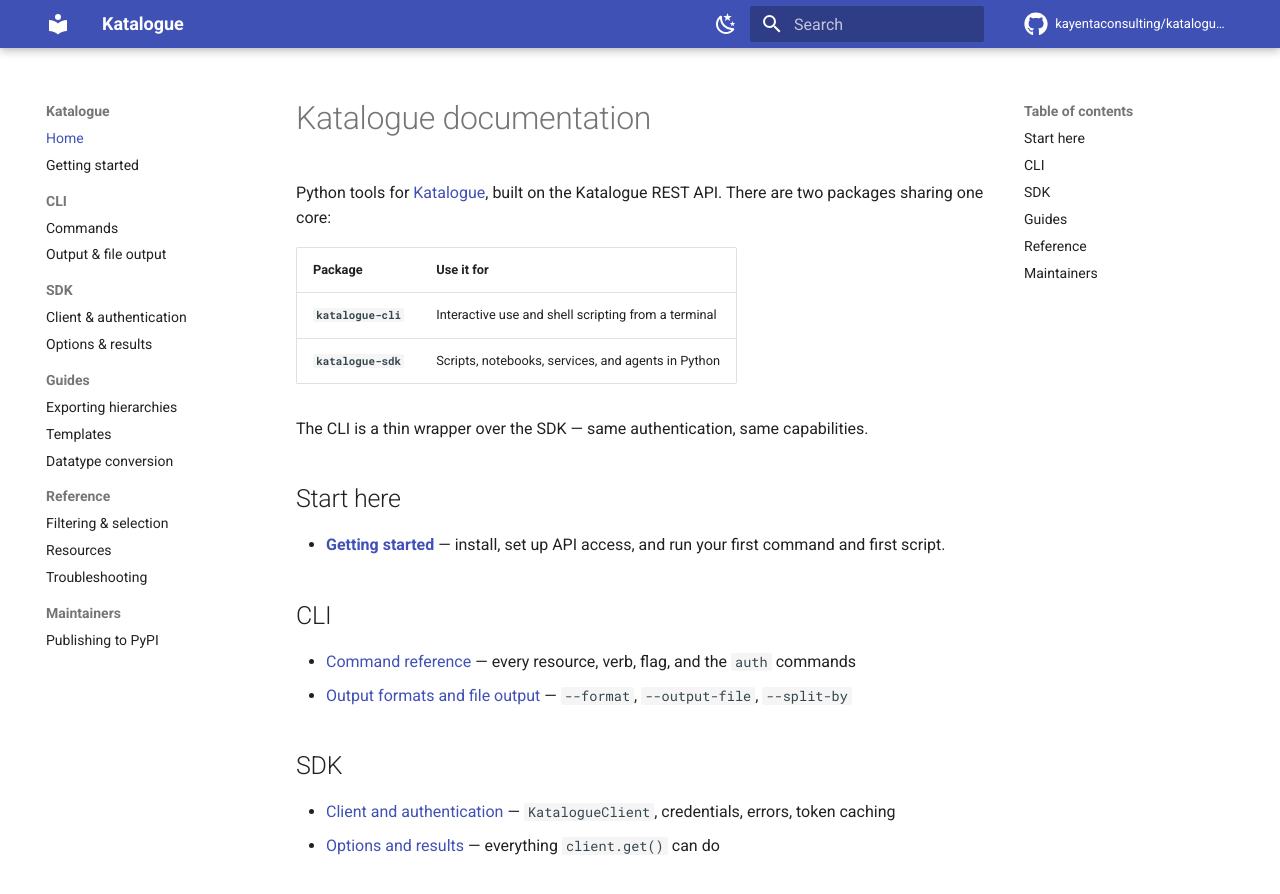
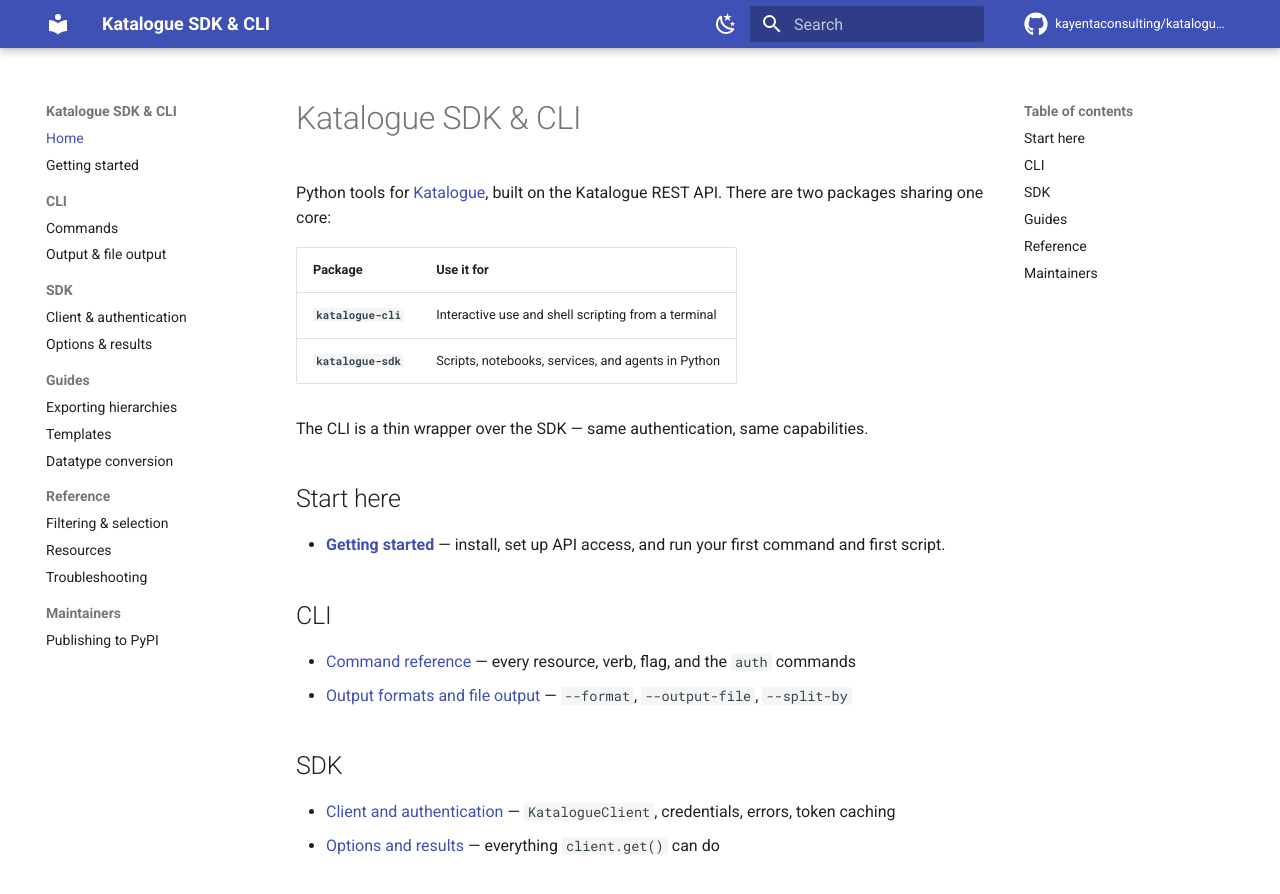
Before and after one commit to kayentaconsulting/katalogue-python, an MkDocs documentation site: the page built from docs/index.md, in a window 1280 px wide and 900 px high. Shown: the top 894 px of the window. Built offline with MkDocs 1.6.1 and Material for MkDocs 9.7.7, drawn with Linux system fonts in a browser that asks for light colours; comment, search, counter and statistics services are not loaded.

Commit message:
chore: rename docs site to "Katalogue SDK & CLI" (#92)
Co-authored-by: Claude Sonnet 4.6 <noreply@anthropic.com>

```diff
--- a/docs/index.md
+++ b/docs/index.md
@@ -1,4 +1,4 @@
-# Katalogue documentation
+# Katalogue SDK & CLI
 
 Python tools for [Katalogue](https://katalogue.se), built on the Katalogue REST API.
 There are two packages sharing one core:
--- a/mkdocs.yml
+++ b/mkdocs.yml
@@ -1,5 +1,5 @@
-site_name: Katalogue
-site_description: Python CLI and SDK for the Katalogue Data Catalog API
+site_name: Katalogue SDK & CLI
+site_description: Python SDK and CLI for the Katalogue Data Catalog API
 site_url: https://kayentaconsulting.github.io/katalogue-python/
 repo_url: https://github.com/kayentaconsulting/katalogue-python
 repo_name: kayentaconsulting/katalogue-python
```
